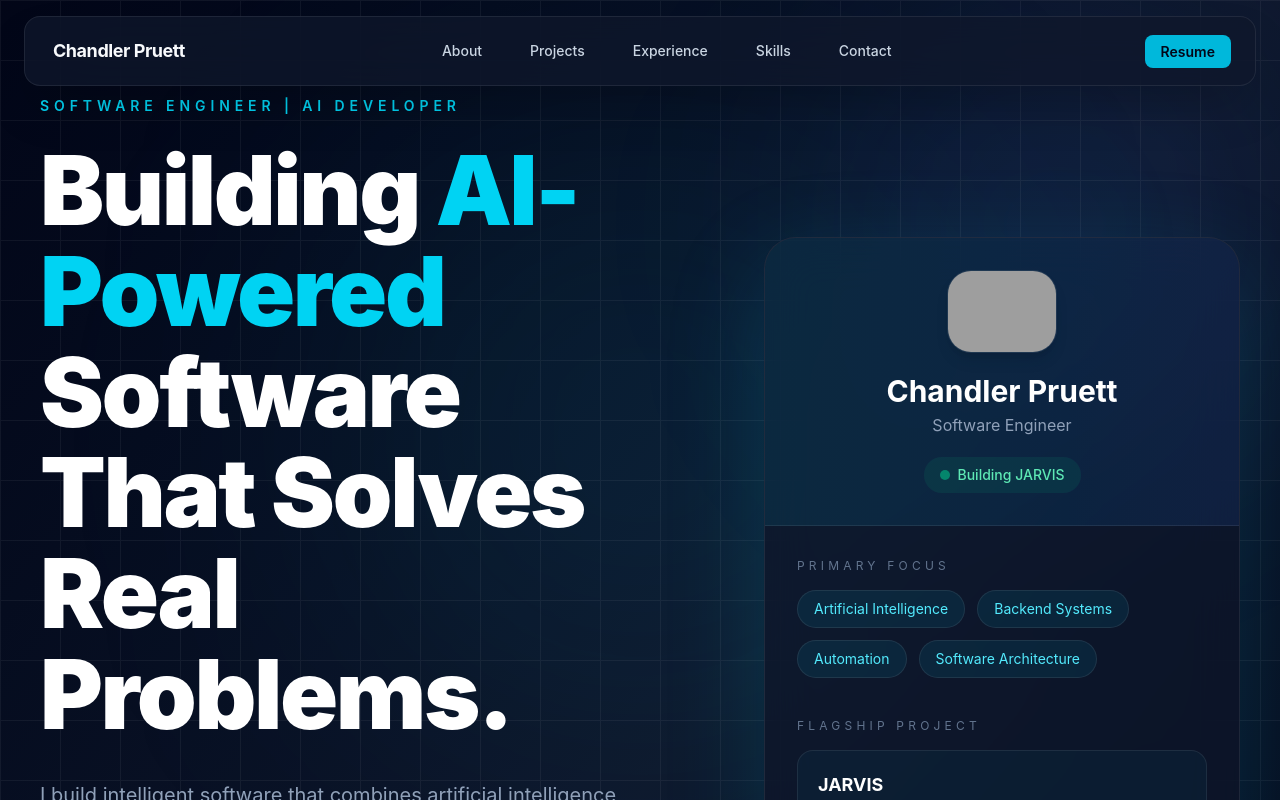
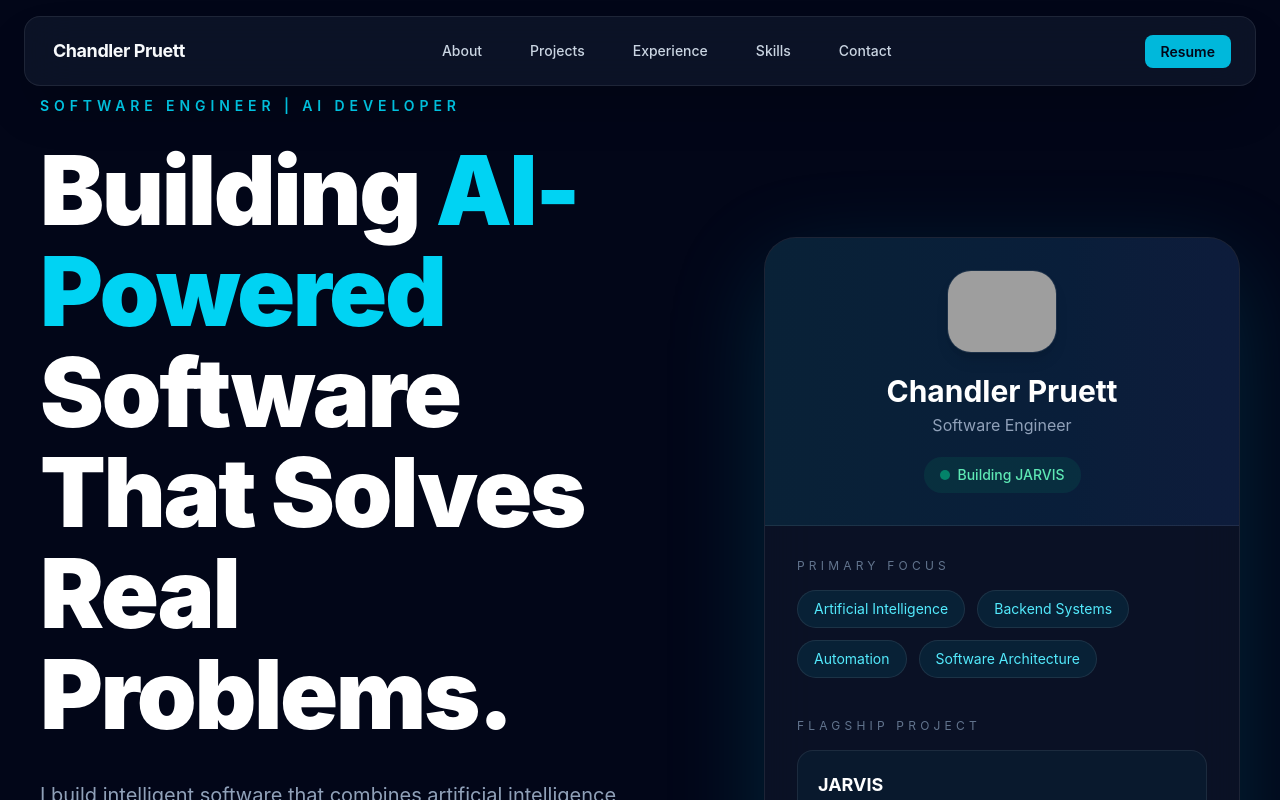
Before and after one commit to CPruett24/portfolio-website, a Next.js app: page / in a window 1280 px wide. Shown: the top 800 px of the page. Built offline with nearby package versions, Linux system fonts and the light colour scheme; grey boxes are pictures that could not be loaded.

Commit message:
test remove background

```diff
--- a/src/components/sections/Hero/HeroBackground.tsx
+++ b/src/components/sections/Hero/HeroBackground.tsx
@@ -1,28 +1,5 @@
 export default function HeroBackground() {
   return (
-    <>
-      {/* Main Gradient */}
-      <div className="absolute inset-0 bg-gradient-to-br from-slate-950 via-slate-900 to-slate-950" />
-
-      {/* Cyan Glow */}
-      <div className="absolute left-1/2 top-40 h-[550px] w-[550px] -translate-x-1/2 rounded-full bg-cyan-500/10 blur-[140px]" />
-
-      {/* Blue Glow */}
-      <div className="absolute right-0 top-0 h-[450px] w-[450px] rounded-full bg-blue-500/10 blur-[120px]" />
-
-      {/* Purple Glow */}
-      <div className="absolute bottom-0 left-0 h-[350px] w-[350px] rounded-full bg-violet-500/10 blur-[120px]" />
-
-      {/* Grid Overlay */}
-      <div
-        className="
-          absolute
-          inset-0
-          opacity-[0.05]
-          [background-image:linear-gradient(to_right,#ffffff_1px,transparent_1px),linear-gradient(to_bottom,#ffffff_1px,transparent_1px)]
-          [background-size:60px_60px]
-        "
-      />
-    </>
+    <div className="absolute inset-0 bg-slate-950" />
   );
 }
```
